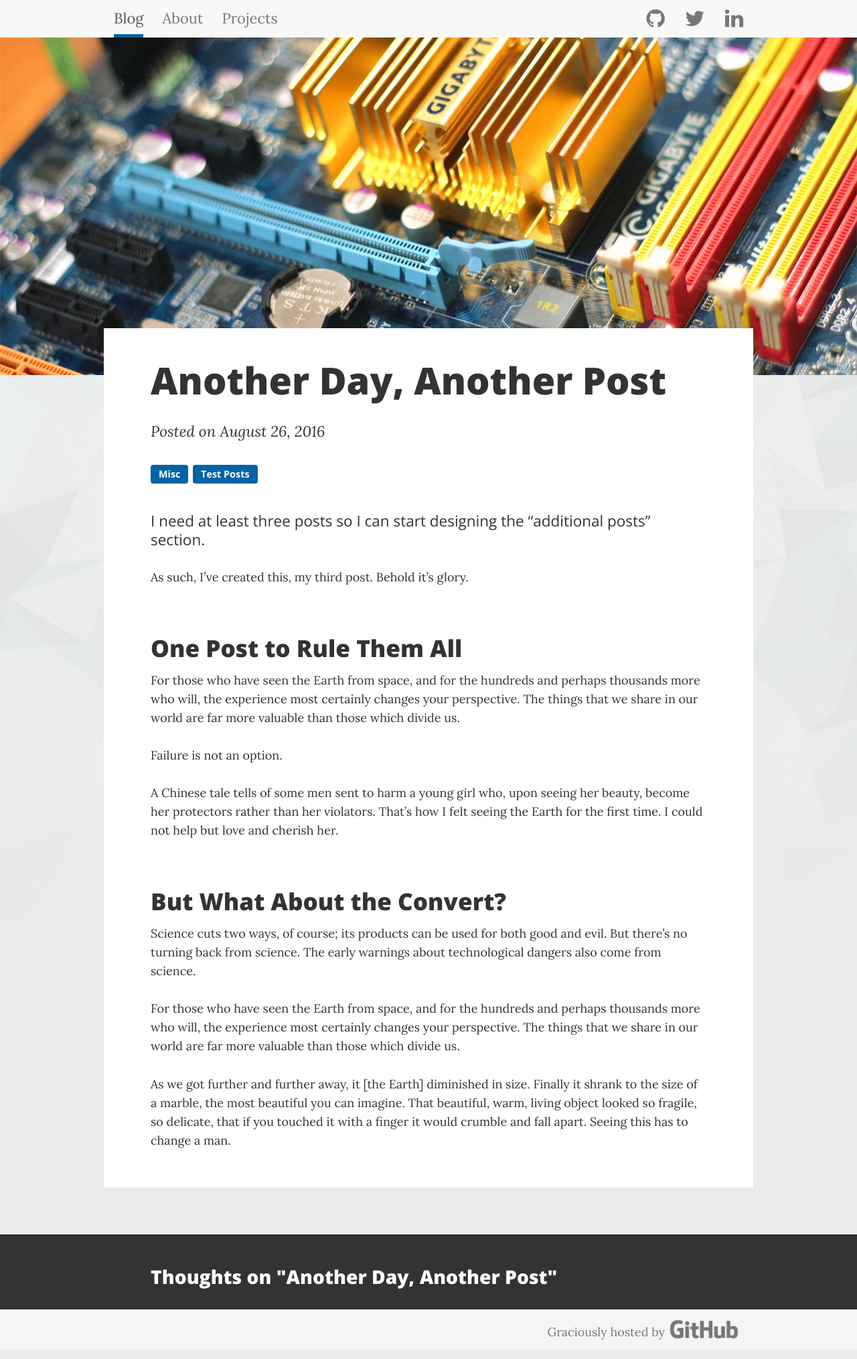
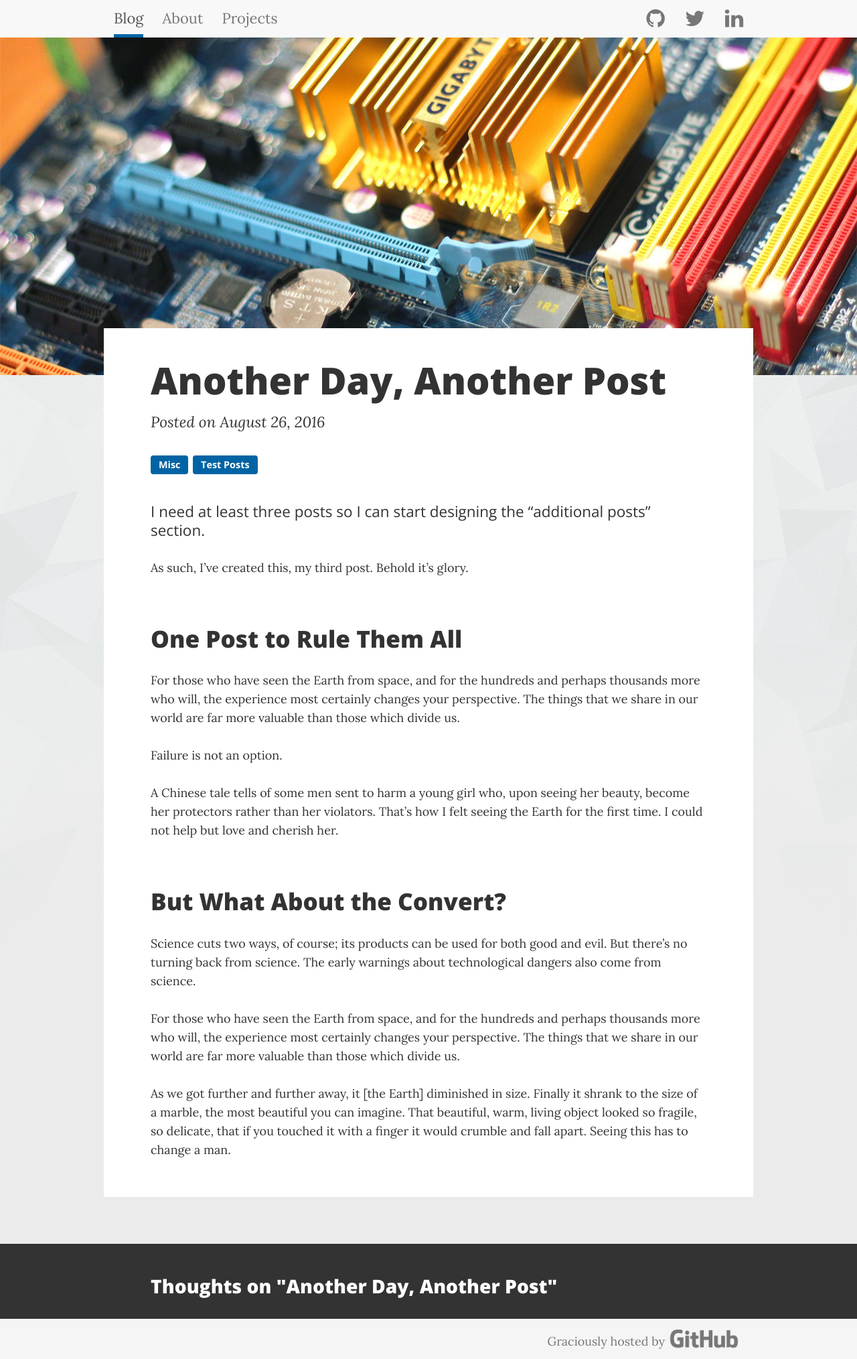
Before and after one commit to aarondgordon/aarondgordon.github.io, a Jekyll site: the page built from _posts/2016-8-26-another-day-another-post.md, in a window 1280 px wide. Shown: the whole page at 67% size. Built offline with Jekyll 4.4.1, drawn with Linux system fonts in a browser that asks for light colours; nearby versions of some CDN libraries; comment, search, counter and statistics services are not loaded.

Commit message:
Reduced h1, fixed h2 margins

```diff
--- a/assets/css/layout.css
+++ b/assets/css/layout.css
@@ -373,12 +373,12 @@ small, .small {
 
 .container-post .h1, .container-post h1 {
   margin-top: 0.75em; /* 3 x baseline | 42px/55.8px */
-  margin-bottom: 0.5em; /* 2 x baseline | 28px/55.8px */
+  margin-bottom: 0.25em; /* 1 x baseline | 14px/55.8px */
 }
 
 .container-post .h2, .container-post h2 {
   margin-top: 1.2em; /* 3 x baseline | 42px/35.1px */
-  margin-bottom: 0.4em; /* 1 x baseline | 14px/35.1px */
+  margin-bottom: 0.8em; /* 2 x baseline | 28px/35.1px */
 }
 
 .container-post .h3, .container-post h3 {
```
